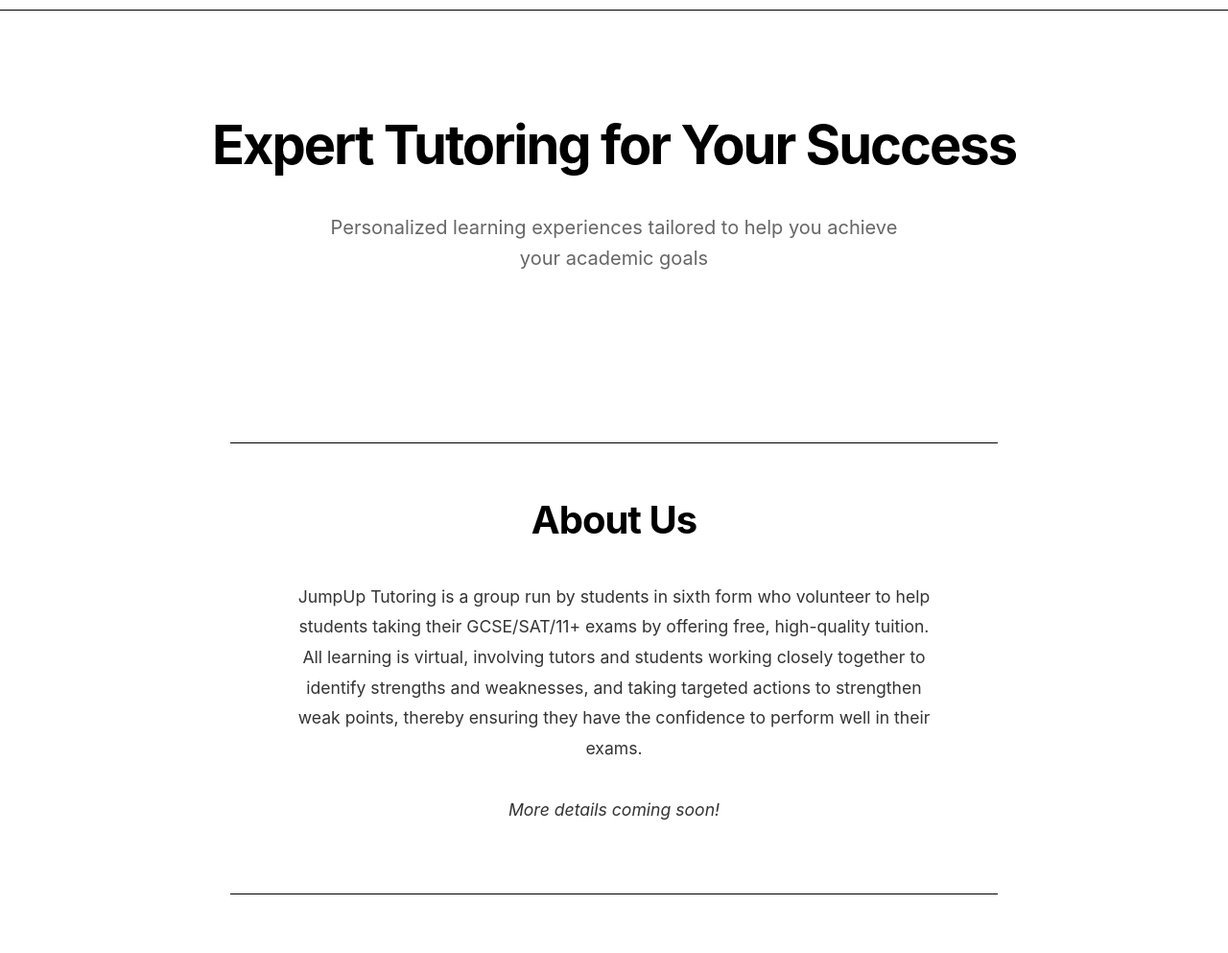
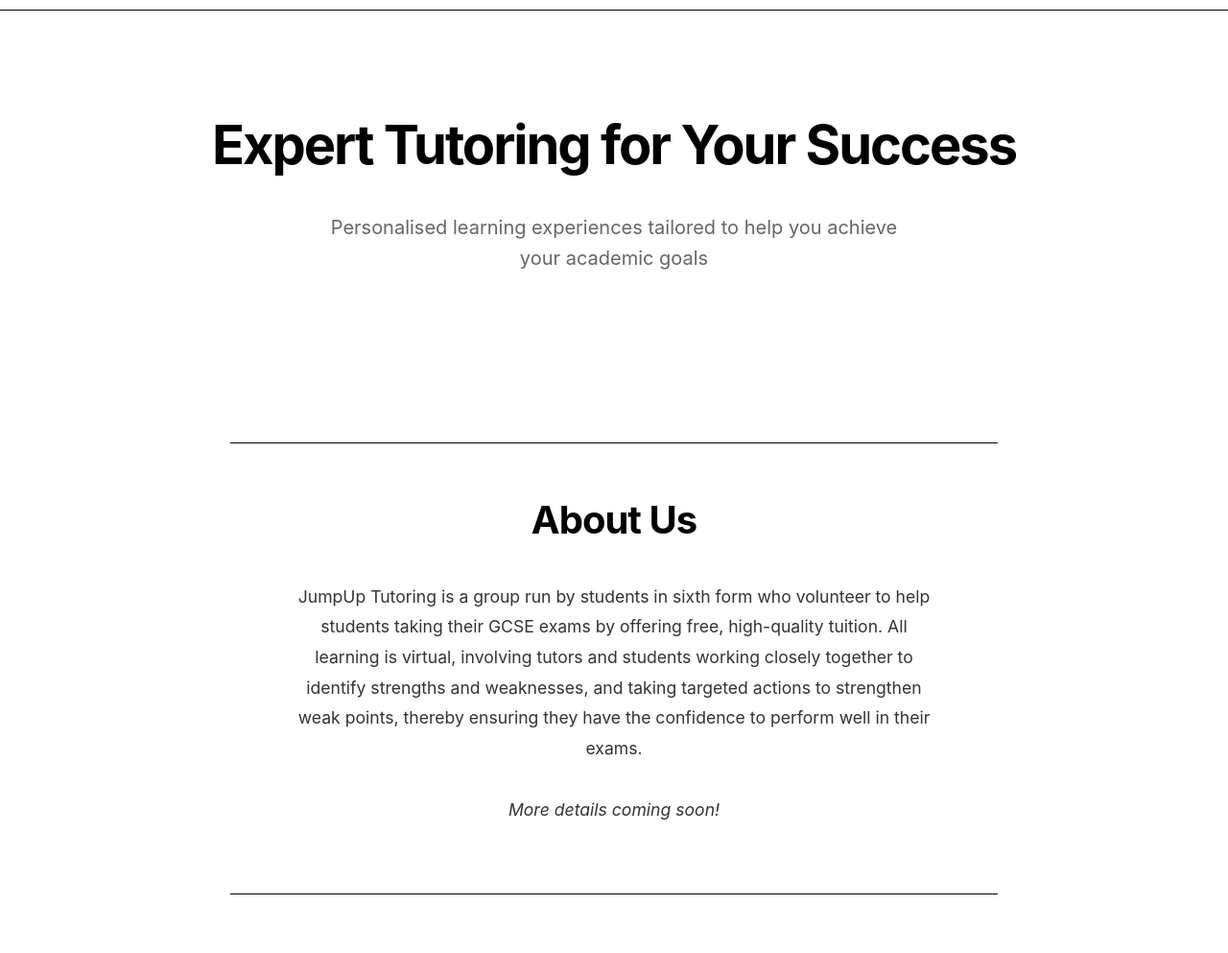
Before and after one commit to nirbhaysax/test, a plain HTML site: page index.html in a window 1280 px wide. Shown: the part 94-1087 px from the top of the page at 96% size. Drawn offline with Linux system fonts and the light colour scheme.

Commit message:
Update index.html

```diff
--- a/index.html
+++ b/index.html
@@ -281,13 +281,13 @@
 
     <section class="hero">
         <h1>Expert Tutoring for Your Success</h1>
-        <p class="subtitle">Personalized learning experiences tailored to help you achieve your academic goals</p>
+        <p class="subtitle"> Personalised learning experiences tailored to help you achieve your academic goals</p>
     </section>
 
     <section class="about" id="about">
         <div class="about-container">
             <h2>About Us</h2>
-            <p>JumpUp Tutoring is a group run by students in sixth form who volunteer to help students taking their GCSE/SAT/11+ exams by offering free, high-quality tuition. All learning is virtual, involving tutors and students working closely together to identify strengths and weaknesses, and taking targeted actions to strengthen weak points, thereby ensuring they have the confidence to perform well in their exams.</p>
+            <p>JumpUp Tutoring is a group run by students in sixth form who volunteer to help students taking their GCSE exams by offering free, high-quality tuition. All learning is virtual, involving tutors and students working closely together to identify strengths and weaknesses, and taking targeted actions to strengthen weak points, thereby ensuring they have the confidence to perform well in their exams.</p>
             <p class="coming-soon">More details coming soon!</p>
         </div>
     </section>
```
